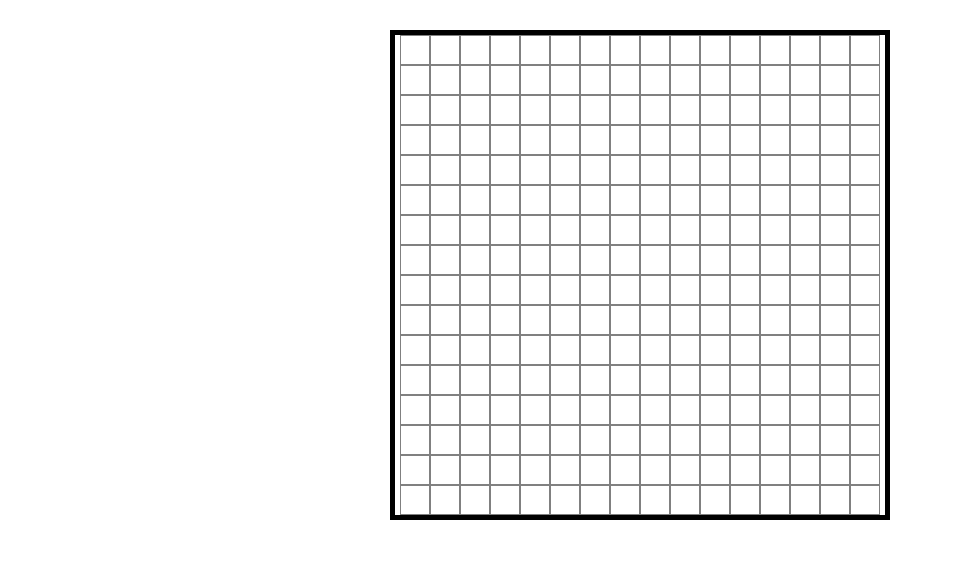
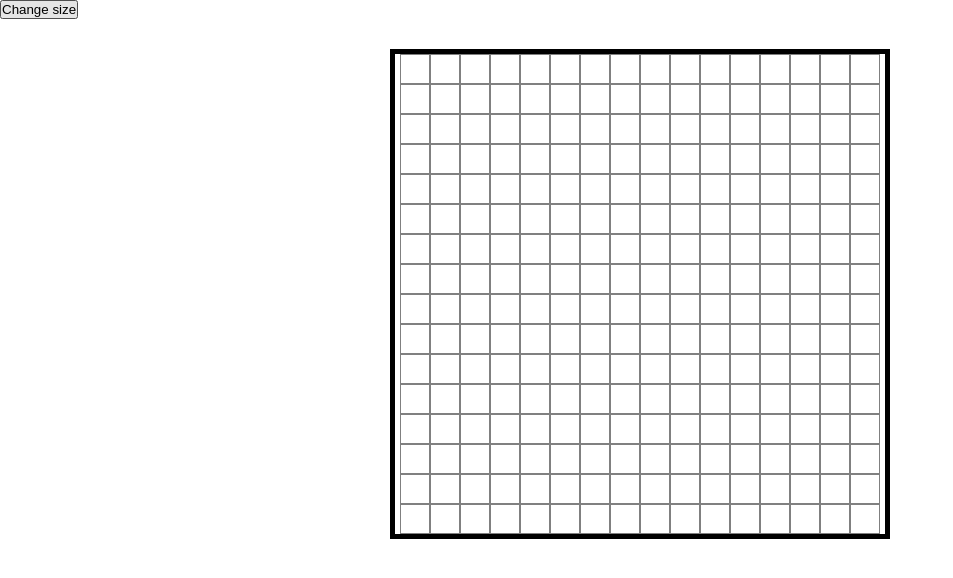
Before and after one commit to milooo03/etch-a-sketch, a plain HTML site: page index.html in a window 1280 px wide. Shown: the whole page, without its empty margins (0-953 px from the left). Drawn offline with Linux system fonts and the light colour scheme.

Commit message:
Add button to resize the grid

```diff
--- a/index.html
+++ b/index.html
@@ -7,6 +7,8 @@
     <link rel="stylesheet" href="./style.css">
 </head>
 <body>
+    <button>Change size</button>
+
     <div id="container">
 
     </div>
```
